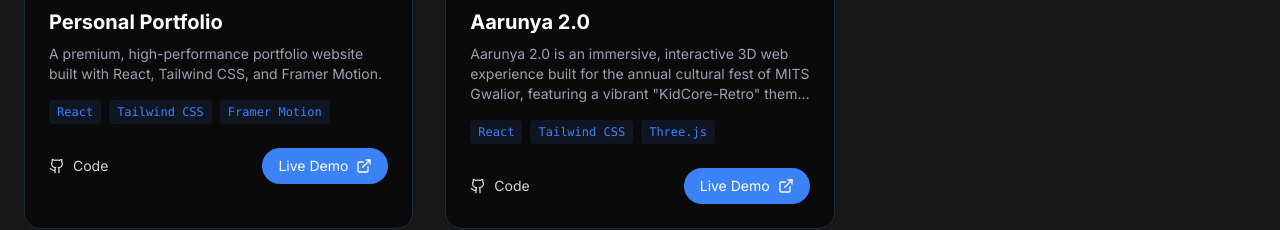
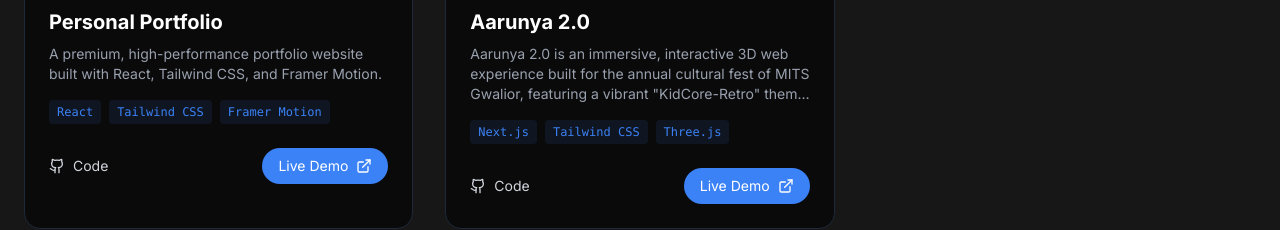
Before and after one commit to VirajxGupta/Portfolio, a React (Vite) app: page / in a window 1280 px wide. Shown: the part 3320-3550 px from the top of the page. Built offline with nearby package versions, Linux system fonts and the light colour scheme.

Commit message:
corrected stack

```diff
--- a/src/components/Projects.jsx
+++ b/src/components/Projects.jsx
@@ -44,7 +44,7 @@
     {
         title: "Aarunya 2.0",
         description: "Aarunya 2.0 is an immersive, interactive 3D web experience built for the annual cultural fest of MITS Gwalior, featuring a vibrant \"KidCore-Retro\" theme. Developed using React, Three.js, and Tailwind CSS, the platform offers users a virtual campus explorer complete with seamless authentication, event registrations, and dynamic animations.",
-        tech: ["React", "Tailwind CSS", "Three.js"],
+        tech: ["Next.js", "Tailwind CSS", "Three.js"],
         image: aarunyaImg,
         github: "https://github.com/Naitikk-J/AarunyaMITS",
         demo: "https://aarunya.harshitvarshney.in/"
```
